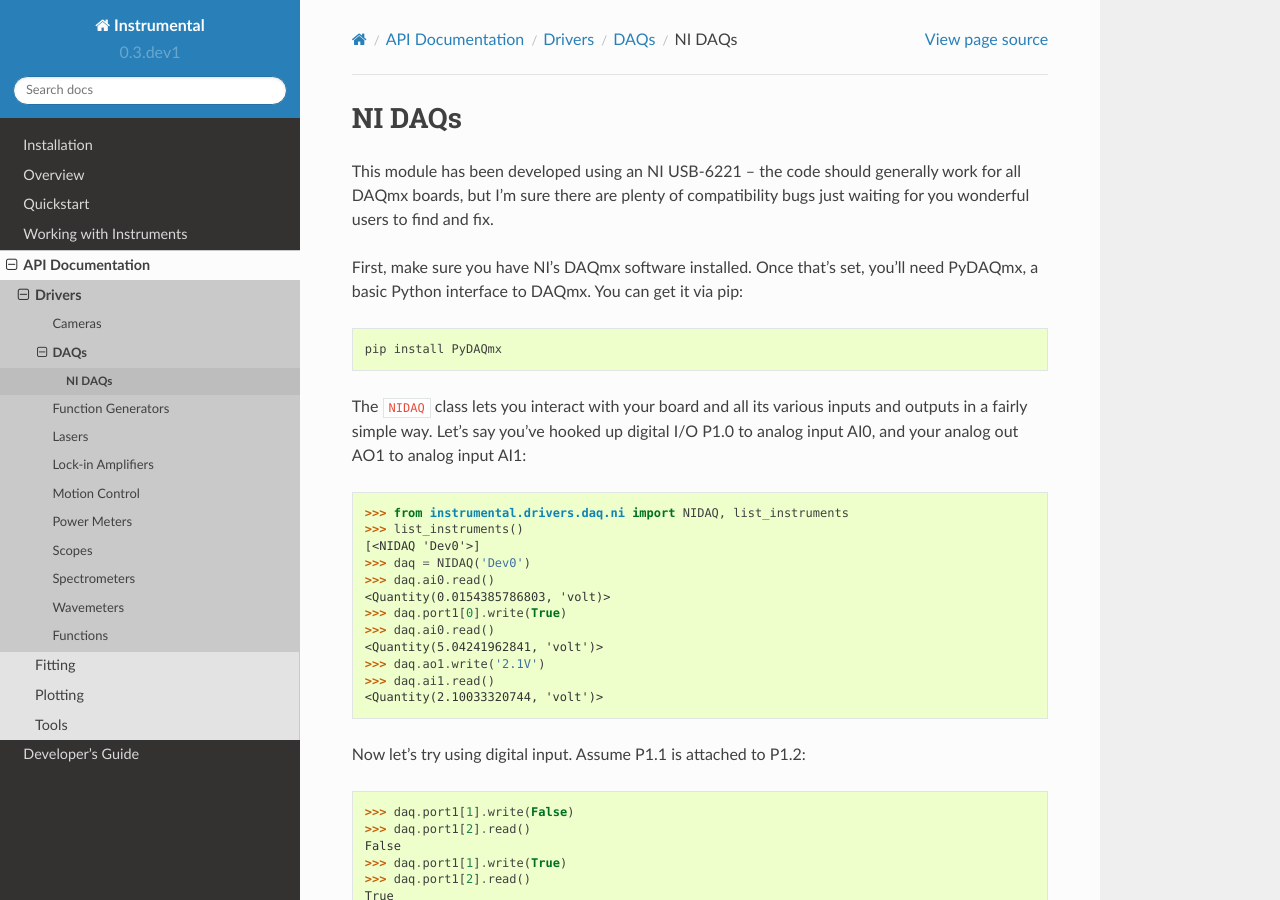
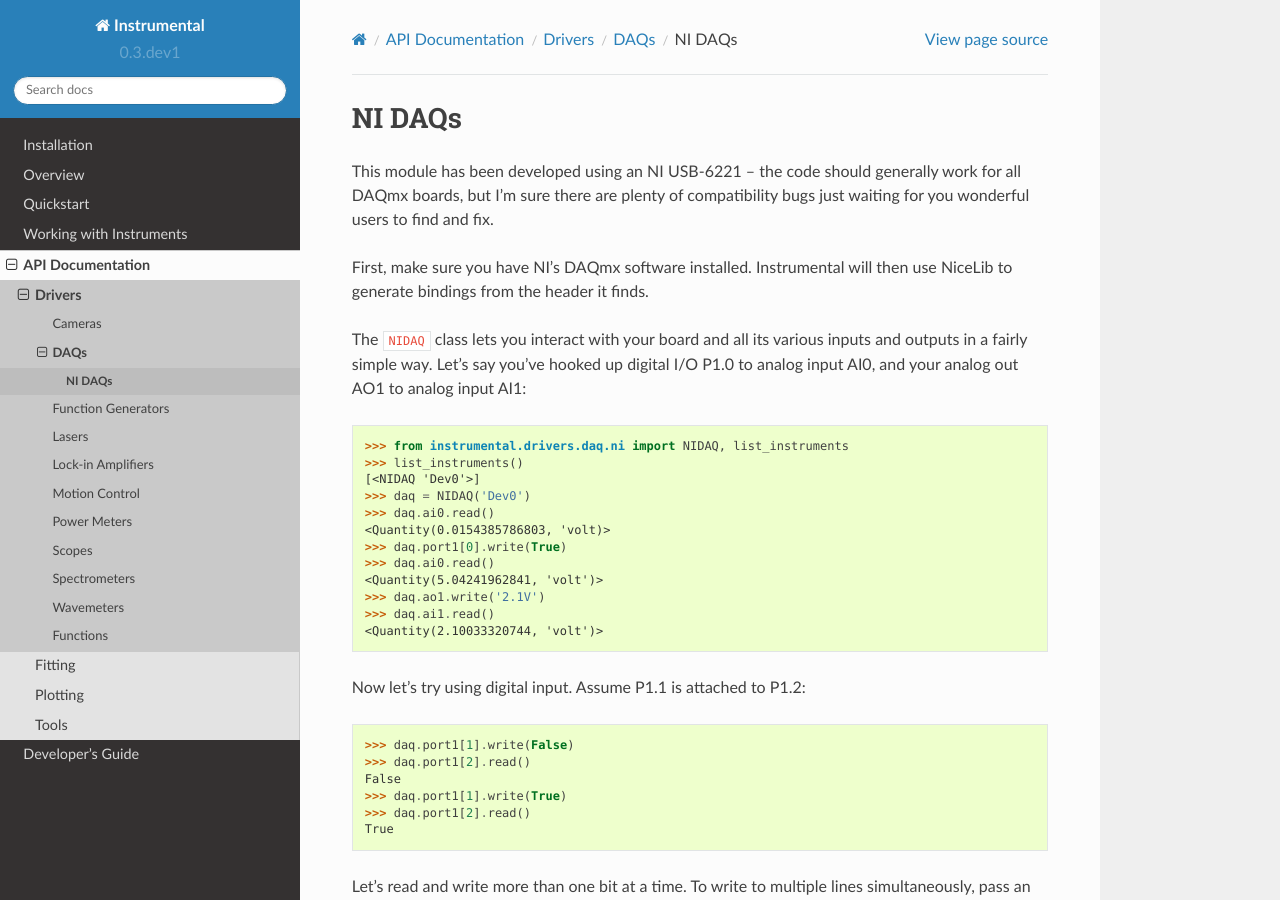
Before and after one commit to mabuchilab/Instrumental, a Sphinx documentation site: the page built from docs/ni-daqs.rst, in a window 1280 px wide and 900 px high. Built offline with Sphinx 7.4.7 and the Read the Docs theme 2.0.0, drawn with Linux system fonts in a browser that asks for light colours; formulas are drawn with MathJax 3.

Commit message:
Fix outdated install info for NI DAQ driver

```diff
--- a/docs/ni-daqs.rst
+++ b/docs/ni-daqs.rst
@@ -5,9 +5,7 @@ NI DAQs
 
 This module has been developed using an NI USB-6221 -- the code should generally work for all DAQmx boards, but I'm sure there are plenty of compatibility bugs just waiting for you wonderful users to find and fix.
 
-First, make sure you have NI's DAQmx software installed. Once that's set, you'll need PyDAQmx, a basic Python interface to DAQmx. You can get it via pip::
-
-    pip install PyDAQmx
+First, make sure you have NI's DAQmx software installed. Instrumental will then use NiceLib to generate bindings from the header it finds.
 
 The ``NIDAQ`` class lets you interact with your board and all its various inputs
 and outputs in a fairly simple way. Let's say you've hooked up digital I/O P1.0
```
